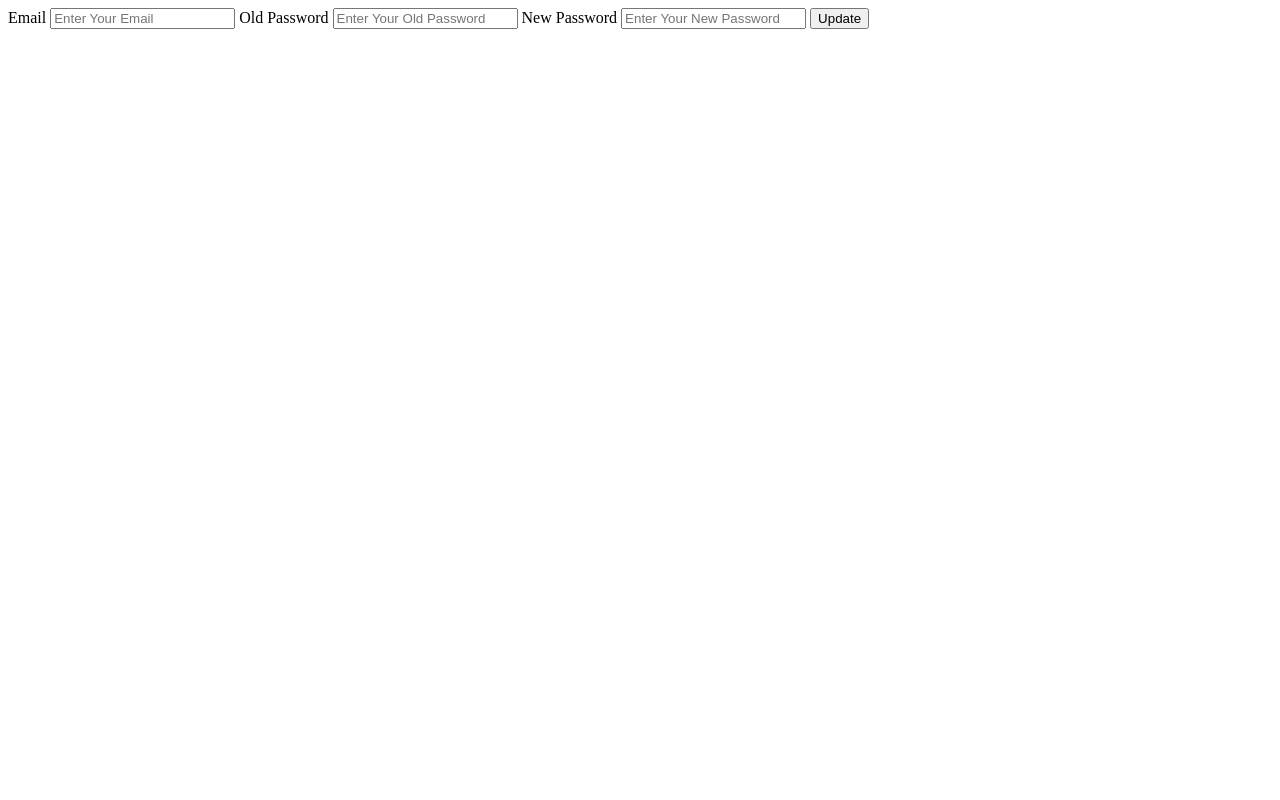
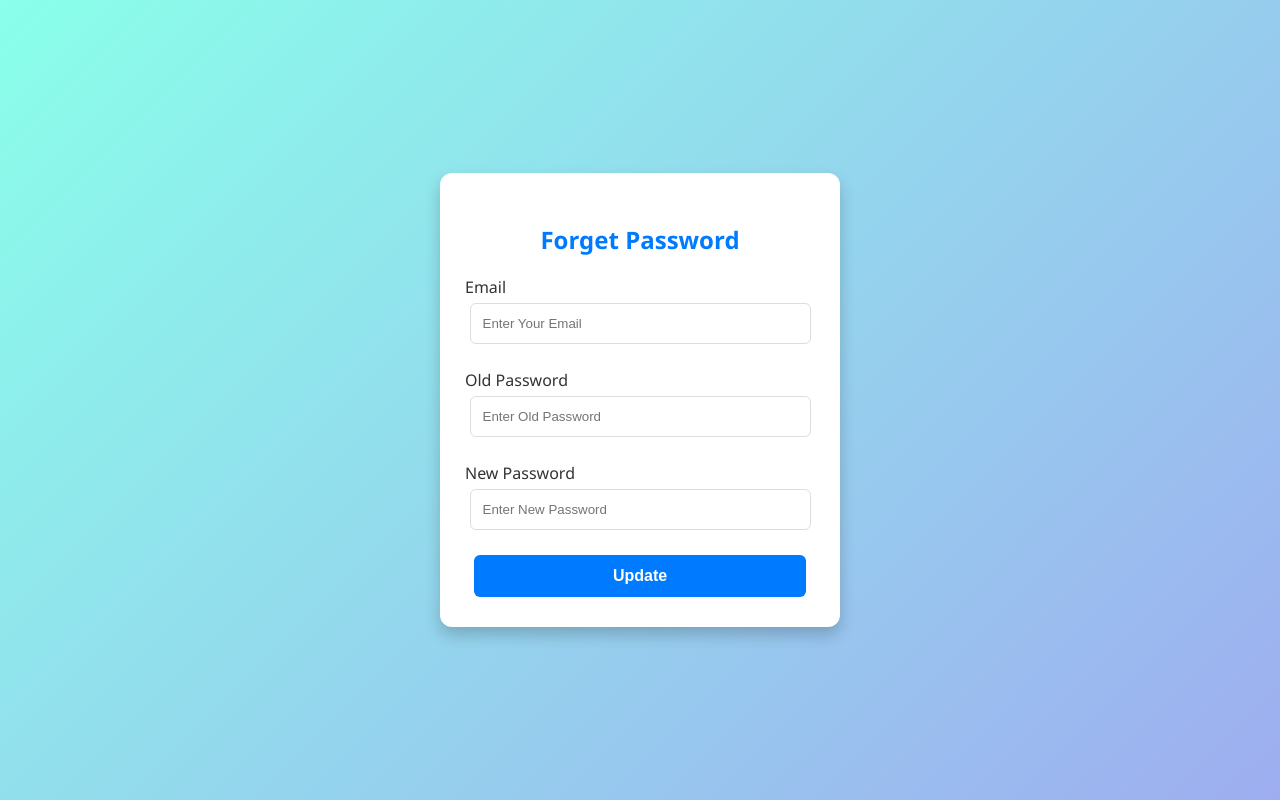
Before and after one commit to Saj1d-prompt/ComplaintManagementSystem, a PHP site: page /forgetPassword.php in a window 1280 px wide. Run offline with PHP 8.4, Linux system fonts and the light colour scheme.

Commit message:
forget password css applied

```diff
--- a/forgetPassword.php
+++ b/forgetPassword.php
@@ -8,12 +8,13 @@
 </head>
 <body>
     <div class="login-container">
+        <h2>Forget Password</h2>
         <label for="name">Email</label>
         <input type="email" name="email" placeholder="Enter Your Email" required>
         <label for="password">Old Password</label>
-        <input type="password" name="old_password" placeholder="Enter Your Old Password" required>
+        <input type="password" name="old_password" placeholder="Enter Old Password" required>
         <label for="password">New Password</label>
-        <input type="password" name="new_password" placeholder="Enter Your New Password" required>
+        <input type="password" name="new_password" placeholder="Enter New Password" required>
         <button type="submit">Update</button>
     </div>
 
--- a/forgetpassword.css
+++ b/forgetpassword.css
@@ -0,0 +1,80 @@
+body {
+    font-family: 'Segoe UI', Tahoma, Geneva, Verdana, sans-serif;
+    background: linear-gradient(135deg, #8affea 0%, #9eadf0 100%);
+    display: flex;
+    justify-content: center;
+    align-items: center;
+    height: 100vh;
+    margin: 0;
+}
+
+.login-container {
+    background: #fff;
+    padding: 30px 25px;
+    border-radius: 12px;
+    width: 350px;
+    box-shadow: 0 8px 16px rgba(0,0,0,0.2);
+    text-align: center;
+}
+
+.login-container h2 {
+    margin-bottom: 20px;
+    color: #007bff;
+}
+
+.login-container label {
+    display: block;
+    text-align: left;
+    font-weight: 500;
+    margin: 10px 0 5px;
+    color: #333;
+}
+
+.login-container input {
+    width: 90%;
+    padding: 12px;
+    margin-bottom: 15px;
+    border: 1px solid #ddd;
+    border-radius: 6px;
+    outline: none;
+    transition: border 0.3s;
+}
+
+.login-container input:focus {
+    border: 1px solid #007bff;
+}
+
+button {
+    width: 95%;
+    padding: 12px;
+    margin-top: 10px;
+    background: #007bff;
+    border: none;
+    border-radius: 6px;
+    color: white;
+    font-size: 16px;
+    font-weight: bold;
+    cursor: pointer;
+    transition: background 0.3s;
+}
+
+button:hover {
+    background: #0056b3;
+}
+
+.popup {
+    padding: 10px;
+    text-align: center;
+    margin: 10px auto;
+    width: 80%;
+    border-radius: 5px;
+    color: white;
+}
+
+.success {
+    background: #28a745;
+}
+
+.error {
+    background: #ff4d4d;
+}
```
